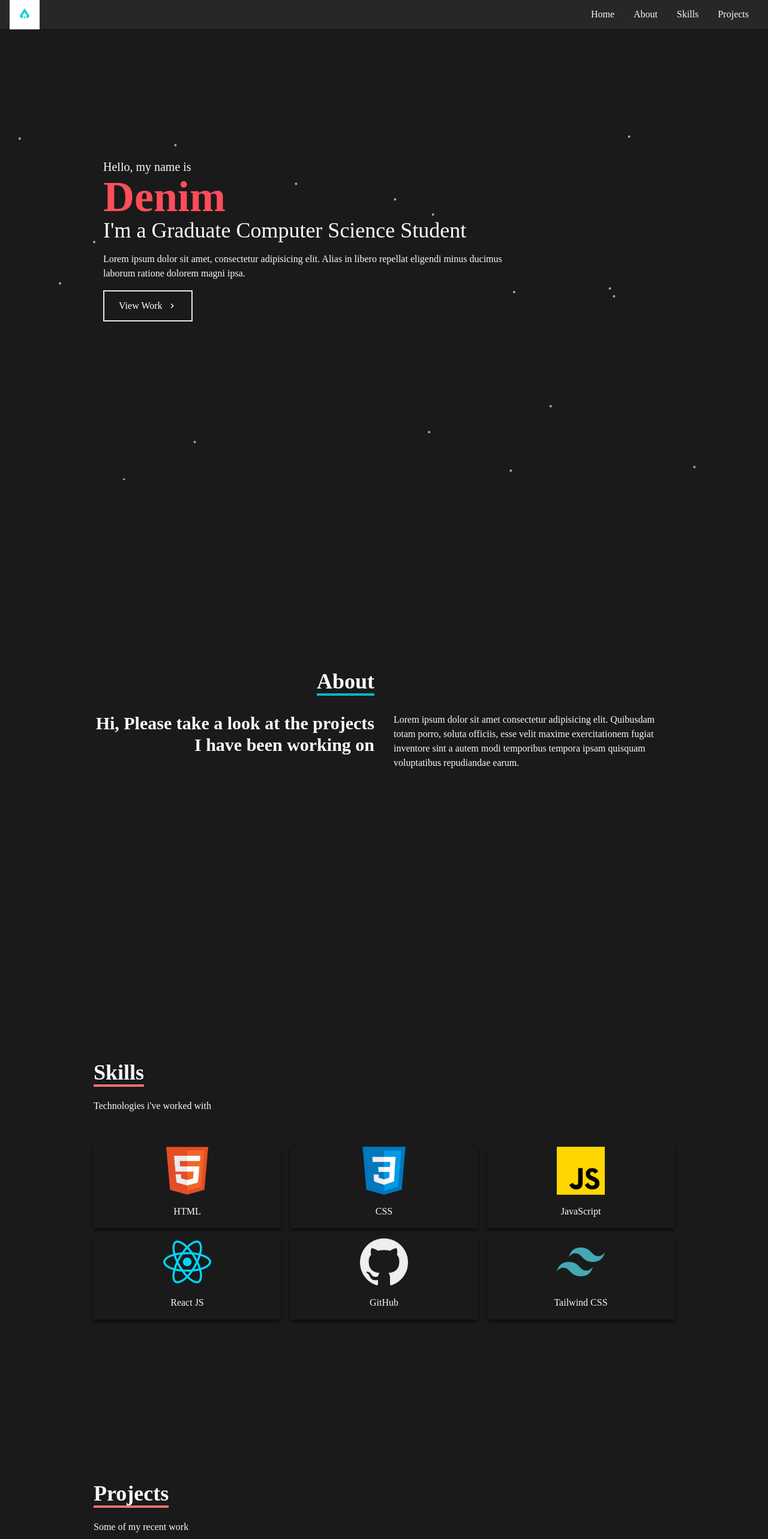
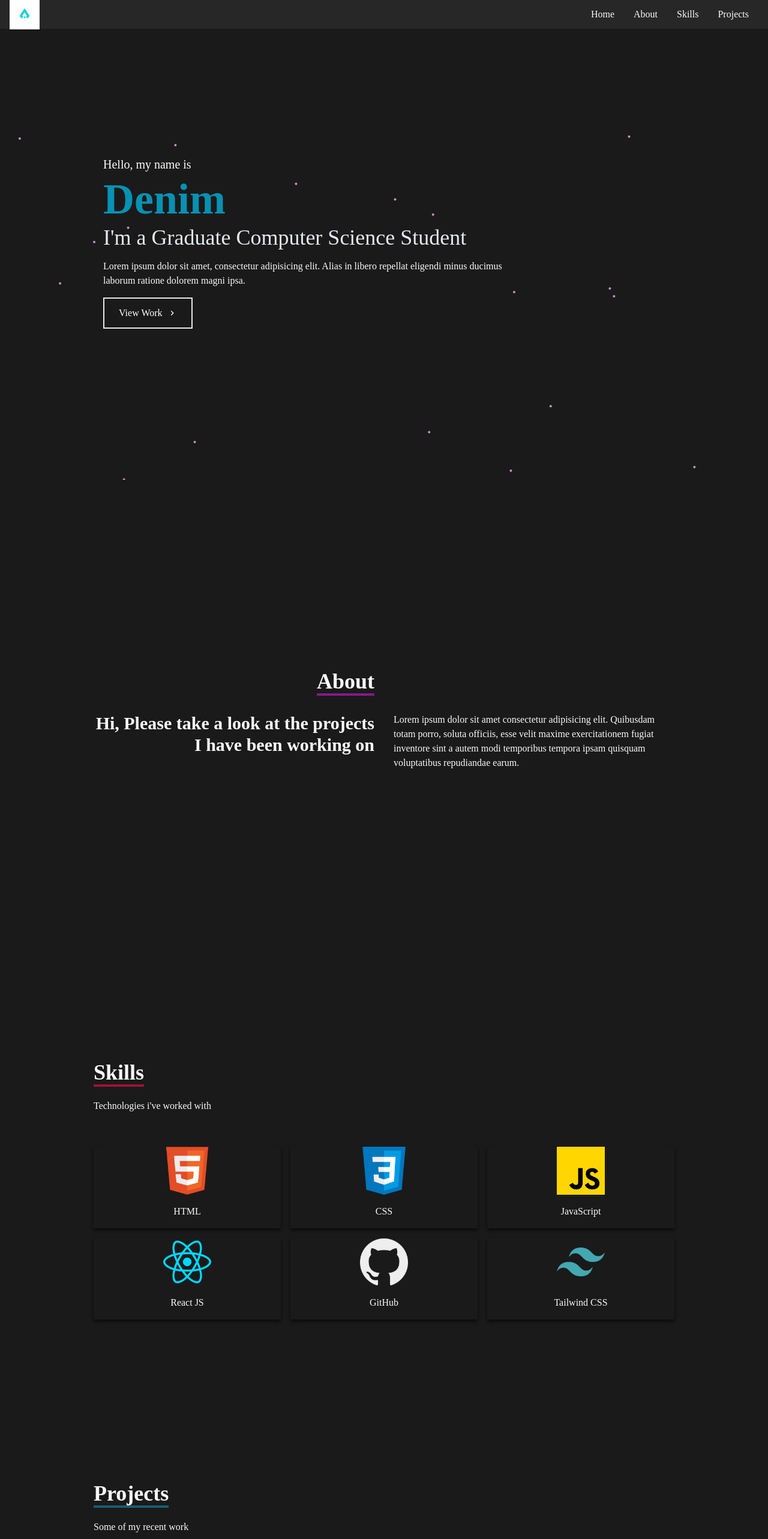
Before and after one commit to Bifdus/porfoliosite, a React (Create React App) app: page / in a window 1280 px wide. Shown: the top 2566 px of the page at 60% size. Built offline with nearby package versions, Linux system fonts and the light colour scheme.

Commit message:
Color changes
some minor padding/margin adjustments to hero text

```diff
--- a/src/components/About.jsx
+++ b/src/components/About.jsx
@@ -10,7 +10,7 @@ const About = () => {
       <div className='flex flex-col justify-center items-center w-full h-full'>
         <div className='max-w-[1000px] w-full grid grid-cols-2 gap-8'>
           <div className='sm:text-right pb-8 pl-4'>
-            <p className='text-4xl font-bold inline border-b-4 border-cyan-500'>
+            <p className='text-4xl font-bold inline border-b-4 border-fuchsia-800'>
               About
             </p>
           </div>
--- a/src/components/Hero.jsx
+++ b/src/components/Hero.jsx
@@ -10,11 +10,11 @@ const Hero = () => {
       <section name='hero' className='w-full h-screen bg-[#1a1a1a]'>
         {/* container */}
         <article className='max-w-[1000px] mx-auto px-8 flex flex-col justify justify-center h-full'>
-          <p className='text-[#fafafa] text-xl'>Hello, my name is</p>
-          <h1 className='text-[#ff4d5a] font-bold text-4xl sm:text-7xl'>
+          <p className='my-2 text-[#fafafa] text-xl'>Hello, my name is</p>
+          <h1 className='text-cyan-600 font-bold text-4xl sm:text-7xl mb-2'>
             Denim
           </h1>
-          <h2 className='text-4xl sm:text-4xl text-[#fafafa]'>
+          <h2 className='text-4xl sm:text-4xl text-slate-200'>
             I'm a Graduate Computer Science Student
           </h2>
           <p className='text-[#fafafa] py-4 max-w-[700px]'>
@@ -23,7 +23,7 @@ const Hero = () => {
             ipsa.
           </p>
           <div>
-            <button className='text-white border-2 px-6 py-3 flex items-center hover:bg-red-400 hover:border-red-400'>
+            <button className='text-white border-2 px-6 py-3 flex items-center hover:bg-cyan-600 hover:border-cyan-700'>
               <Link to='projects' smooth={true} duration={500}>
                 View Work
               </Link>
--- a/src/components/Projects.jsx
+++ b/src/components/Projects.jsx
@@ -10,7 +10,7 @@ const Projects = () => {
     >
       <div className='max-w-[1000px] mx-auto p-4 flex flex-col justify-center w-full h-full'>
         <div className='pb-8'>
-          <h2 className='text-4xl font-bold inline border-b-4 text-neutral-50 border-red-400'>
+          <h2 className='text-4xl font-bold inline border-b-4 text-neutral-50 border-cyan-800'>
             Projects
           </h2>
           <p className='py-6'>Some of my recent work</p>
--- a/src/components/Skills.jsx
+++ b/src/components/Skills.jsx
@@ -17,7 +17,7 @@ const Skills = () => {
       {/* Container */}
       <div className='max-w-[1000px] mx-auto p-4 flex flex-col justify-center w-full h-full'>
         <div>
-          <h2 className='text-4xl font-bold inline border-b-4 border-red-400 '>
+          <h2 className='text-4xl font-bold inline border-b-4 border-rose-800 '>
             Skills
           </h2>
           <p className='py-6'>Technologies i've worked with</p>
```
